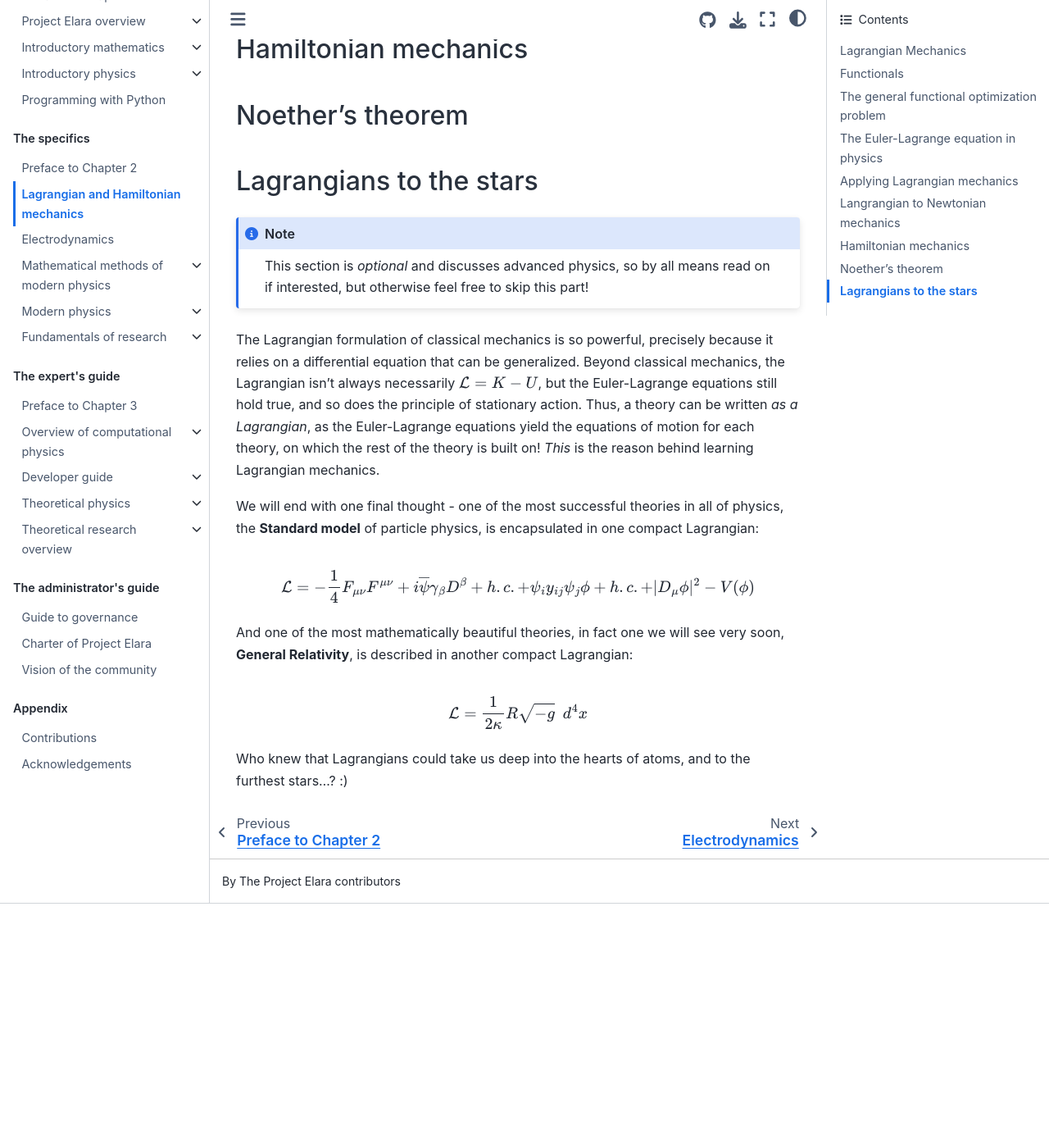
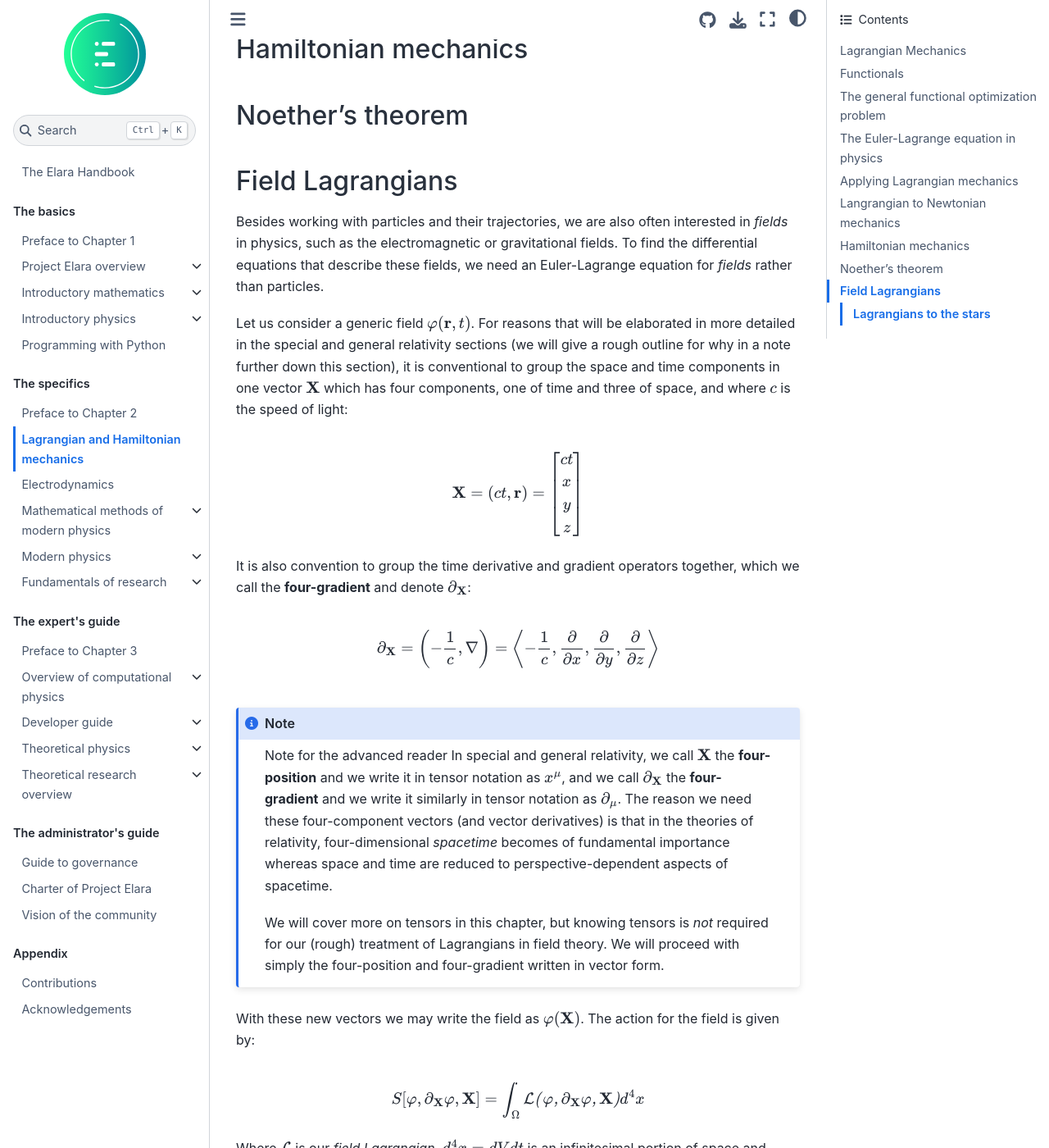
Before and after one commit to elaraproject/elara-handbook, a Jupyter Book: the page built from book/specifics/lagrange-hamiltonian-mech.md, in a window 1280 px wide and 1400 px high, scrolled down 19403 px. Shown: the whole window at 82% size. Built offline with Jupyter Book 1.0.4 settings and Sphinx 7.4.7 and the Sphinx Book theme 1.1.4, drawn with Linux system fonts in a browser that asks for light colours; before the commit the page ends 20505 px from its top, so only the background shows below that; some of the changed text lies outside the part shown.

Commit message:
Extended and reworded section on Lagrangian field theory

````diff
--- a/book/specifics/lagrange-hamiltonian-mech.md
+++ b/book/specifics/lagrange-hamiltonian-mech.md
@@ -826,29 +826,65 @@ Which reproduces the Newtonian result!
 
 ## Noether's theorem
 
-## Lagrangians to the stars
+## Field Lagrangians
+
+Besides working with particles and their trajectories, we are also often interested in _fields_ in physics, such as the electromagnetic or gravitational fields. To find the differential equations that describe these fields, we need an Euler-Lagrange equation for _fields_ rather than particles.
+
+Let us consider a generic field $\varphi(\mathbf{r}, t)$. For reasons that will be elaborated in more detailed in the special and general relativity sections (we will give a rough outline for why in a note further down this section), it is conventional to group the space and time components in one vector $\mathbf{X}$ which has four components, one of time and three of space, and where $c$ is the speed of light:
+
+$$
+\mathbf{X} = (ct, \mathbf{r}) =
+\begin{bmatrix}
+ct \\ x \\ y \\ z
+\end{bmatrix}
+$$
+
+It is also convention to group the time derivative and gradient operators together, which we call the **four-gradient** and denote $\partial_\mathbf{X}$:
+
+$$
+\partial_\mathbf{X} = \left(-\dfrac{1}{c}, \nabla\right) = \left\langle-\dfrac{1}{c}, \dfrac{\partial}{\partial x}, \dfrac{\partial}{\partial y}, \dfrac{\partial}{\partial z}\right\rangle
+$$
+
+```{note} Note for the advanced reader
+In special and general relativity, we call $\mathbf{X}$ the **four-position** and we write it in tensor notation as $x^\mu$, and we call $\partial_\mathbf{X}$ the **four-gradient** and we write it similarly in tensor notation as $\partial_\mu$. The reason we need these four-component vectors (and vector derivatives) is that in the theories of relativity, four-dimensional _spacetime_ becomes of fundamental importance whereas space and time are reduced to perspective-dependent aspects of spacetime.
+
+We will cover more on tensors in this chapter, but knowing tensors is _not_ required for our (rough) treatment of Lagrangians in field theory. We will proceed with simply the four-position and four-gradient written in vector form.
+```
+
+With these new vectors we may write the field as $\varphi(\mathbf{X})$. The action for the field is given by:
+
+$$
+S[\varphi, \partial_\mathbf{X} \varphi, \mathbf{X}]
+= \int_\Omega \mathcal{L(\varphi, \partial_\mathbf{X}\varphi, \mathbf{X})} d^4 x
+$$
+
+Where $\mathcal{L}$ is our _field Lagrangian_, $d^4 x = dVdt$ is an infinitesimal portion of space and time, and $\Omega$ is the domain of all space and all times. We will not repeat the _full_ derivation of the Euler-Lagrange equation, but the steps are very similar to what we have already seen with the single-object Lagrangian case. The result is the **Euler-Lagrange equation for fields**, which takes the form:
+
+$$
+\dfrac{\partial \mathcal{L}}{\partial \varphi} -
+\dfrac{\partial}{\partial\mathbf{X}} \left(\dfrac{\partial \mathcal{L}}{\partial(\partial_\mathbf{X} \varphi)}\right) = 0
+$$
+
+### Lagrangians to the stars
 
 ```{note}
 This section is _optional_ and discusses advanced physics, so by all means read on if interested, but otherwise feel free to skip this part!
 ```
 
-The Lagrangian formulation of classical mechanics is so powerful, precisely because it relies on a differential equation that can be generalized. Beyond classical mechanics, the Lagrangian isn't always necessarily $\mathcal{L} = K - U$, but the Euler-Lagrange equations still hold true, and so does the principle of stationary action. Thus, a theory can be written _as a Lagrangian_, as the Euler-Lagrange equations yield the equations of motion for each theory, on which the rest of the theory is built on! *This* is the reason behind learning Lagrangian mechanics.
+The Lagrangian formulation of classical mechanics is so powerful, precisely because it relies on a differential equation that can be generalized. Beyond classical mechanics, the Lagrangian isn't always necessarily $\mathcal{L} = K - U$, but the Euler-Lagrange equations still hold true, and so does the principle of stationary action. Thus, a theory - including those that involve fields - can be written _as a Lagrangian_, as the Euler-Lagrange equations yield the equations of motion for each theory, on which the rest of the theory is built on! *This* is the reason behind learning Lagrangian mechanics.
 
-
-We will end with one final thought - one of the most successful theories in all of physics, the **Standard model** of particle physics, is encapsulated in one compact Lagrangian:
+We will end with one final thought - one of the most successful theories in all of physics, the **Standard model** of particle physics (which is a _quantum field theory_), is encapsulated in one compact Lagrangian:
 
 
 $$
-\mathcal{L} = -\frac{1}{4} F_{\mu \nu} F^{\mu \nu} + i \overline \psi \gamma_\beta D^\beta + h.c. + \psi_i y_{ij} \psi_j \phi + h.c. + |D_\mu \phi |^2 - V(\phi)
+\mathcal{L}_\mathrm{SM} = -\frac{1}{4} F_{\mu \nu} F^{\mu \nu} + i \overline \psi \gamma_\beta D^\beta + h.c. + \psi_i y_{ij} \psi_j \phi + h.c. + |D_\mu \phi |^2 - V(\phi)
 $$
 
 
-And one of the most mathematically beautiful theories, in fact one we will see very soon, **General Relativity**, is described in another compact Lagrangian:
-
+And one of the most mathematically beautiful theories, in fact one we will see very soon, **General Relativity** (which is a _classical field theory_ for gravity), is described in another compact Lagrangian:
 
 $$
-\mathcal{L} = \frac{1}{2\kappa} R \sqrt{-g}~ ~d^4 x
+\mathcal{L}_\mathrm{GR} = \frac{1}{2\kappa} R \sqrt{-g} + \mathcal{L}_\mathrm{matter}
 $$
 
-
 Who knew that Lagrangians could take us deep into the hearts of atoms, and to the furthest stars...? :)
````
